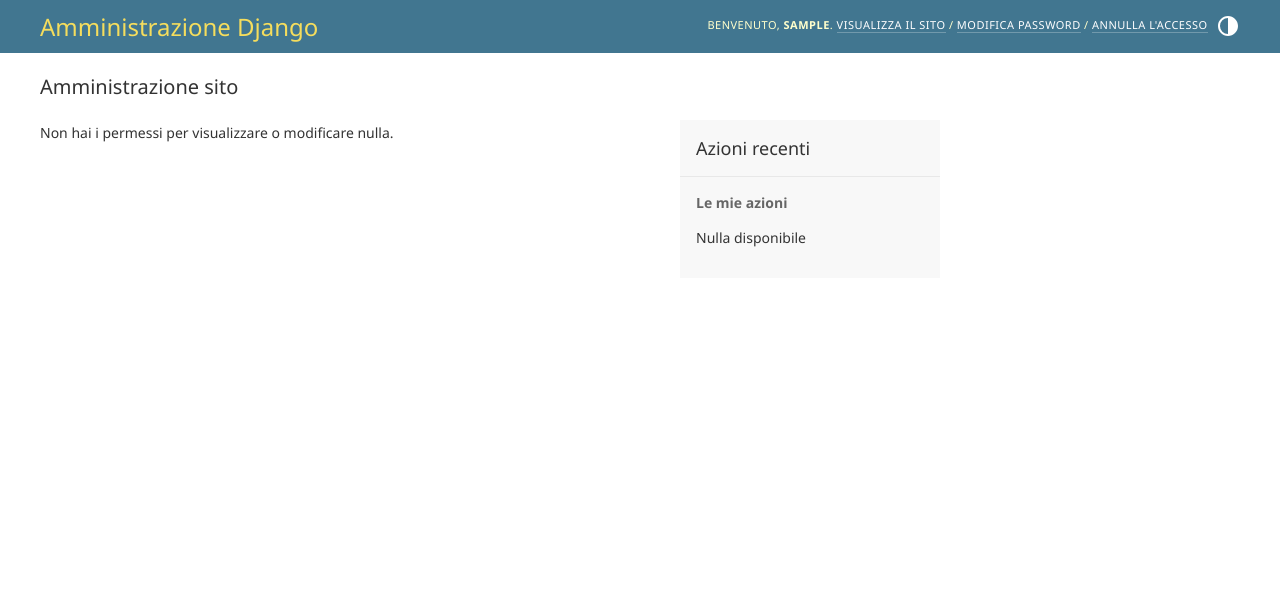
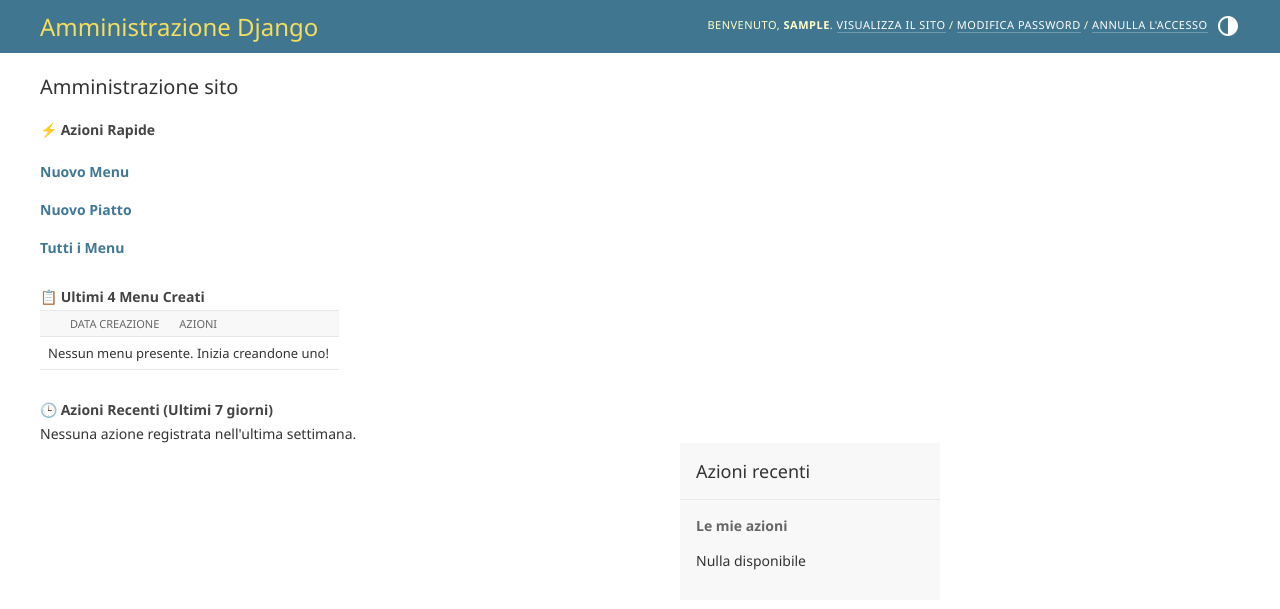
Before and after one commit to akapecer/orga, a Django app: page /admin/ in a window 1280 px wide. Shown: the top 609 px of the page. Run offline with Django 5.2, Linux system fonts and the light colour scheme; the visitor is signed in with stand-in values (Sample User, id 1); data comes from the database, SQL or seed files in the repository; data that the repository does not hold is empty.

Commit message:
Dashboard aggiornata + note

```diff
--- a/menu/admin.py
+++ b/menu/admin.py
@@ -101,7 +101,7 @@
 class MenuAdminForm(forms.ModelForm):
     class Meta:
         model = Menu
-        fields = ('piatti',)
+        fields = ('piatti', 'note_interne')
 
 
 def formatted_data_creazione(obj):
@@ -125,6 +125,10 @@
             'fields': ('piatti',),
             'classes': ('collapse', 'open'),
             'description': 'Seleziona i piatti dalla lista di sinistra per aggiungerli al menu.'
+        }),
+        ('Note', {
+            'fields': ('note_interne',),
+            'description': 'Inserisci qui eventuali note interne per lo staff.'
         }),
     )
 
--- a/menu/models.py
+++ b/menu/models.py
@@ -55,6 +55,12 @@
 class Menu(models.Model):
     nome = models.CharField(max_length=255)
     data_creazione = models.DateField(auto_now_add=True)
+    note_interne = models.TextField(
+        blank=True,
+        null=True,
+        verbose_name=_("Note Interne"),
+        help_text=_("Note visibili solo allo staff (es. dettagli evento, tavolo, ecc.)")
+    )
     piatti = models.ManyToManyField(Piatto)
 
     class Meta:
--- a/menu/static/menu/css/dashboard.css
+++ b/menu/static/menu/css/dashboard.css
@@ -158,3 +158,53 @@
     align-items: center !important;
     list-style: none !important;
 }
+
+/* --- DASHBOARD CLEANUP & LAYOUT --- */
+
+/* Nascondi la colonna principale della dashboard standard (Lista App) */
+/* Questo rimuove l'elemento richiesto e tutti i widget standard ridondanti */
+section#content > div.row > div.col-lg-9 {
+    display: none !important;
+}
+
+/* Espandi la colonna "Azioni Recenti" per occupare tutto lo spazio */
+section#content > div.row > div.col-lg-3 {
+    flex: 0 0 100% !important;
+    max-width: 100% !important;
+}
+
+/* --- AZIONI RECENTI: ORIZZONTALE SU DESKTOP --- */
+@media (min-width: 992px) {
+    /* Rimuovi la linea verticale della timeline */
+    .timeline::before {
+        display: none !important;
+    }
+
+    /* Disponi gli elementi in griglia orizzontale */
+    .timeline {
+        display: flex !important;
+        flex-wrap: wrap !important;
+        gap: 15px !important;
+    }
+
+    /* Ogni blocco (data o azione) diventa una card flessibile */
+    .timeline > div {
+        flex: 1 1 300px !important; /* Larghezza base 300px, si adatta */
+        margin-right: 0 !important;
+        margin-bottom: 0 !important;
+    }
+
+    /* Aggiusta l'icona della timeline per il layout orizzontale */
+    .timeline > div > .fas,
+    .timeline > div > .fa {
+        position: static !important;
+        float: left !important;
+        margin-right: 10px !important;
+    }
+
+    /* Aggiusta il margine del contenuto */
+    .timeline > div > .timeline-item {
+        margin-left: 40px !important;
+        margin-right: 0 !important;
+    }
+}
--- /dev/null
+++ b/menu/templates/admin/index.html
@@ -0,0 +1,119 @@
+{% extends "admin/index.html" %}
+{% load i18n static %}
+{% load dashboard_extras %}
+
+{% block content %}
+{# --- PANNELLO AZIONI RAPIDE --- #}
+<div class="col-12" style="margin-bottom: 30px;">
+        <div class="card">
+            <div class="card-header">
+                <h3 class="card-title">⚡ Azioni Rapide</h3>
+            </div>
+            <div class="card-body">
+                <div class="row text-center">
+                    <!-- Pulsante Nuovo Menu -->
+                    <div class="col-lg-4 col-6 mb-2">
+                        <a href="{% url 'admin:menu_menu_add' %}" class="btn btn-success btn-block p-3 shadow-sm">
+                            <i class="fas fa-plus-circle fa-2x mb-2"></i><br>
+                            <b>Nuovo Menu</b>
+                        </a>
+                    </div>
+                    <!-- Pulsante Nuovo Piatto -->
+                    <div class="col-lg-4 col-6 mb-2">
+                        <a href="{% url 'admin:menu_piatto_add' %}" class="btn btn-warning btn-block p-3 text-white shadow-sm">
+                            <i class="fas fa-utensils fa-2x mb-2"></i><br>
+                            <b>Nuovo Piatto</b>
+                        </a>
+                    </div>
+                    <!-- Pulsante Lista Menu -->
+                    <div class="col-lg-4 col-6 mb-2">
+                        <a href="{% url 'admin:menu_menu_changelist' %}" class="btn btn-info btn-block p-3 shadow-sm">
+                            <i class="fas fa-list-alt fa-2x mb-2"></i><br>
+                            <b>Tutti i Menu</b>
+                        </a>
+                    </div>
+                </div>
+            </div>
+        </div>
+</div>
+
+{# --- WIDGET ULTIMI MENU --- #}
+{% get_recent_menus 4 as recent_menus %}
+<div class="col-12" style="margin-bottom: 30px;">
+        <div class="card">
+            <div class="card-header">
+                <h3 class="card-title">📋 Ultimi 4 Menu Creati</h3>
+            </div>
+            <div class="card-body p-0">
+                <table class="table table-striped table-hover">
+                    <thead>
+                        <tr>
+                            <th></th>
+                            <th>Data Creazione</th>
+                            <th style="width: 150px;">Azioni</th>
+                        </tr>
+                    </thead>
+                    <tbody>
+                        {% for menu in recent_menus %}
+                        <tr>
+                            <td><strong>{{ menu.nome }}</strong></td>
+                            <td>{{ menu.data_creazione|date:"d/m/Y" }}</td>
+                            <td>
+                                <a href="{% url 'admin:menu_menu_change' menu.id %}" class="btn btn-xs btn-primary">
+                                    <i class="fas fa-edit"></i> Modifica
+                                </a>
+                            </td>
+                        </tr>
+                        {% empty %}
+                        <tr>
+                            <td colspan="3" class="text-center p-3">Nessun menu presente. Inizia creandone uno!</td>
+                        </tr>
+                        {% endfor %}
+                    </tbody>
+                </table>
+            </div>
+        </div>
+</div>
+
+{# --- AZIONI RECENTI (FILTRATE) --- #}
+{% get_recent_actions 7 10 as recent_actions %}
+<div class="col-12">
+    <div class="card">
+        <div class="card-header">
+            <h3 class="card-title">🕒 Azioni Recenti (Ultimi 7 giorni)</h3>
+        </div>
+        <div class="card-body">
+            <div class="timeline">
+                {% for entry in recent_actions %}
+                <div>
+                    <!-- Icona basata sul tipo di azione -->
+                    {% if entry.action_flag == 1 %}
+                        <i class="fas fa-plus bg-success"></i>
+                    {% elif entry.action_flag == 2 %}
+                        <i class="fas fa-edit bg-warning"></i>
+                    {% elif entry.action_flag == 3 %}
+                        <i class="fas fa-trash bg-danger"></i>
+                    {% else %}
+                        <i class="fas fa-check bg-primary"></i>
+                    {% endif %}
+
+                    <div class="timeline-item">
+                        <span class="time"><i class="fas fa-clock"></i> {{ entry.action_time|date:"d/m H:i" }}</span>
+                        <h3 class="timeline-header">
+                            <strong>{{ entry.user }}</strong>
+                            {% if entry.action_flag == 1 %}ha aggiunto{% elif entry.action_flag == 2 %}ha modificato{% elif entry.action_flag == 3 %}ha eliminato{% endif %}
+                            {{ entry.content_type }}
+                        </h3>
+                        <div class="timeline-body">
+                            {{ entry.object_repr }}
+                        </div>
+                    </div>
+                </div>
+                {% empty %}
+                <div class="p-3 text-muted">Nessuna azione registrata nell'ultima settimana.</div>
+                {% endfor %}
+            </div>
+        </div>
+    </div>
+</div>
+{% endblock %}
--- /dev/null
+++ b/menu/templatetags/dashboard_extras.py
@@ -0,0 +1,16 @@
+from django import template
+from menu.models import Menu
+from django.contrib.admin.models import LogEntry
+from django.utils import timezone
+from datetime import timedelta
+
+register = template.Library()
+
+@register.simple_tag
+def get_recent_menus(limit=5):
+    return Menu.objects.order_by('-data_creazione')[:limit]
+
+@register.simple_tag
+def get_recent_actions(days=7, limit=10):
+    cutoff_date = timezone.now() - timedelta(days=days)
+    return LogEntry.objects.filter(action_time__gte=cutoff_date).select_related('content_type', 'user')[:limit]
--- a/orga/urls.py
+++ b/orga/urls.py
@@ -16,8 +16,10 @@
 """
 from django.contrib import admin
 from django.urls import path, include
+from django.views.generic import RedirectView
 
 urlpatterns = [
+    path('admin/menu/', RedirectView.as_view(pattern_name='admin:menu_menu_changelist')),
     path('admin/', admin.site.urls),
     path('', include('pwa.urls')),
     path('', include('menu.urls')),  # Include URLs from the 'menu' app
```
Also changed, not shown: menu/views.py (+8 -0 lines), orga/settings.py (+7 -0 lines), menu/migrations/0002_menu_note_interne.py (added), menu/templatetags/__init__.py (added).
